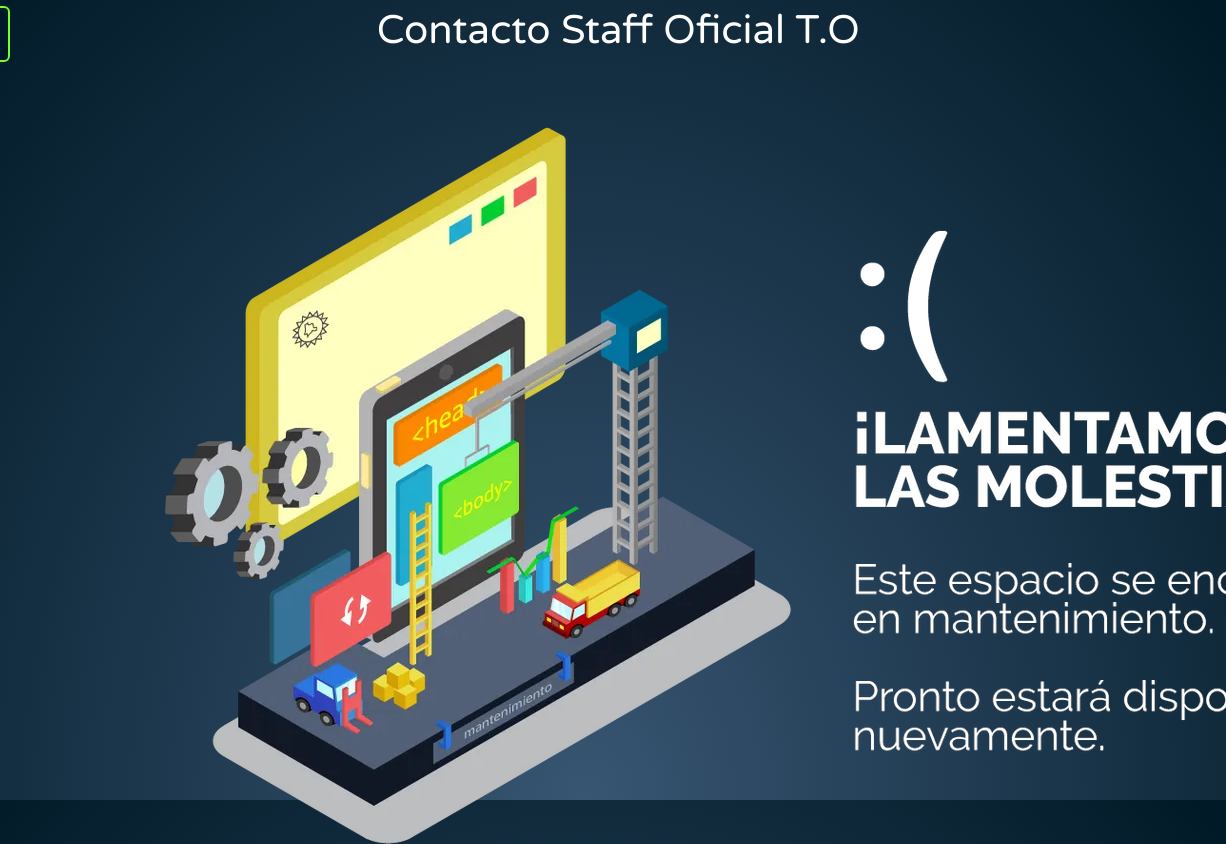
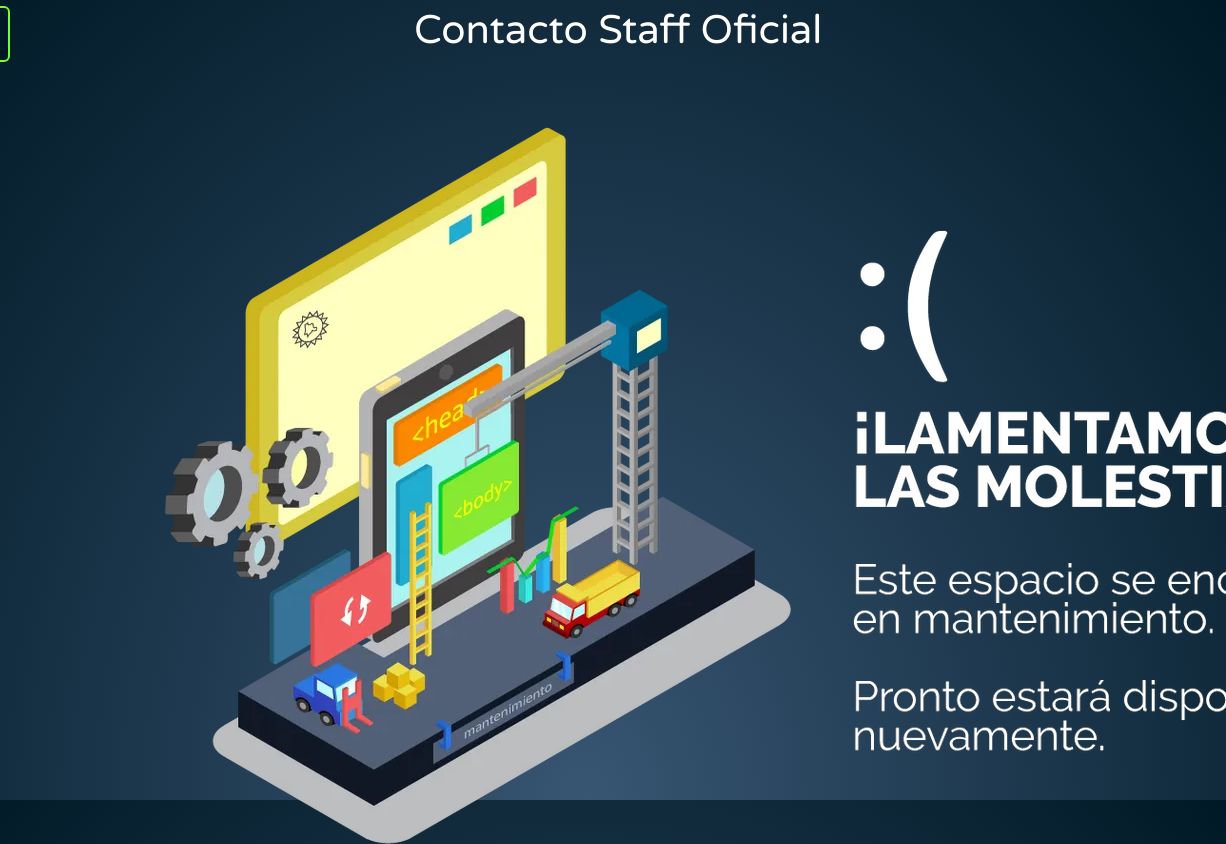
Before and after one commit to devcatalagamer/TankiHelpES, a plain HTML site: page Subpagines/Contacto.html in a window 1280 px wide. Shown: the top 844 px of the page, 54-1280 px from the left. Drawn offline with nearby package versions, Linux system fonts and the light colour scheme.

Commit message:
Update Contacto.html

```diff
--- a/Subpagines/Contacto.html
+++ b/Subpagines/Contacto.html
@@ -54,7 +54,7 @@
         </div>
       </div>
     </div>
-    <h1 class="title-header">Contacto Staff Oficial T.O</h1>
+    <h1 class="title-header">Contacto Staff Oficial</h1>
   </header>
   <img class="imgnopag" src="../Imatges/mantenimiento.png" alt="">
   <script src="../js/bootstrap.min.js"></script>
```
